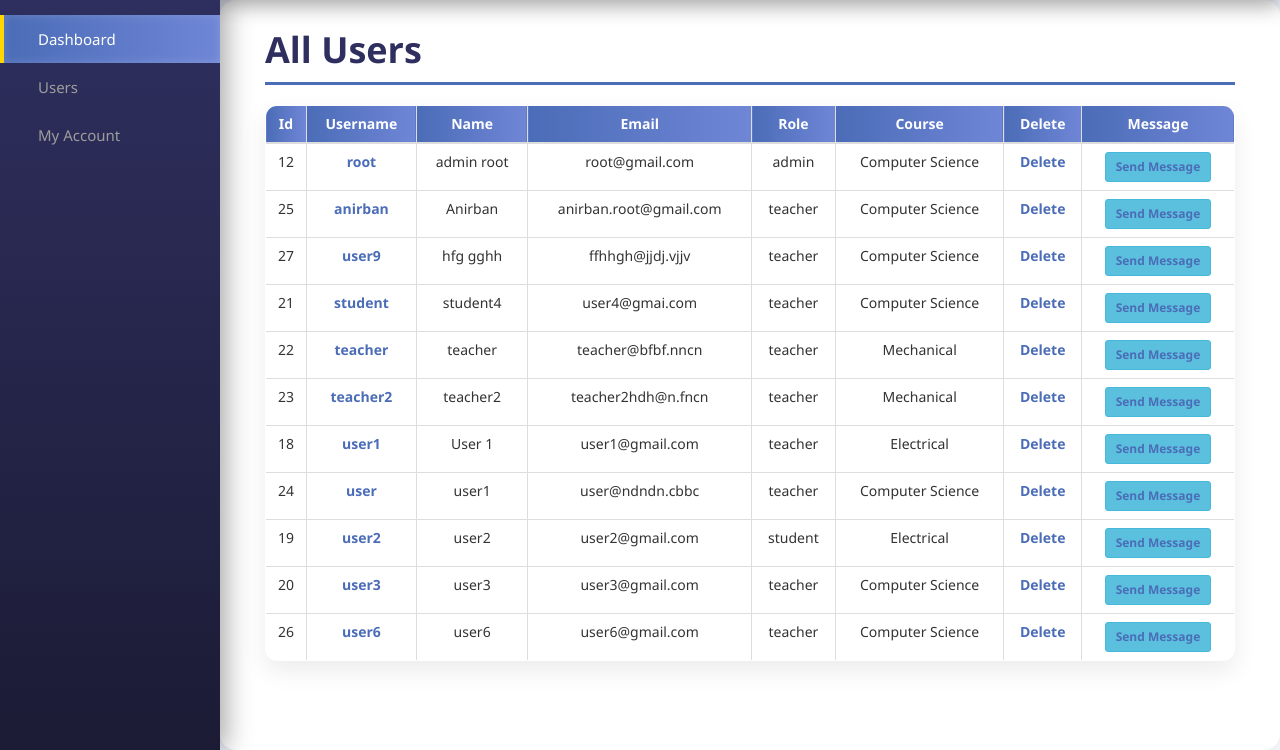
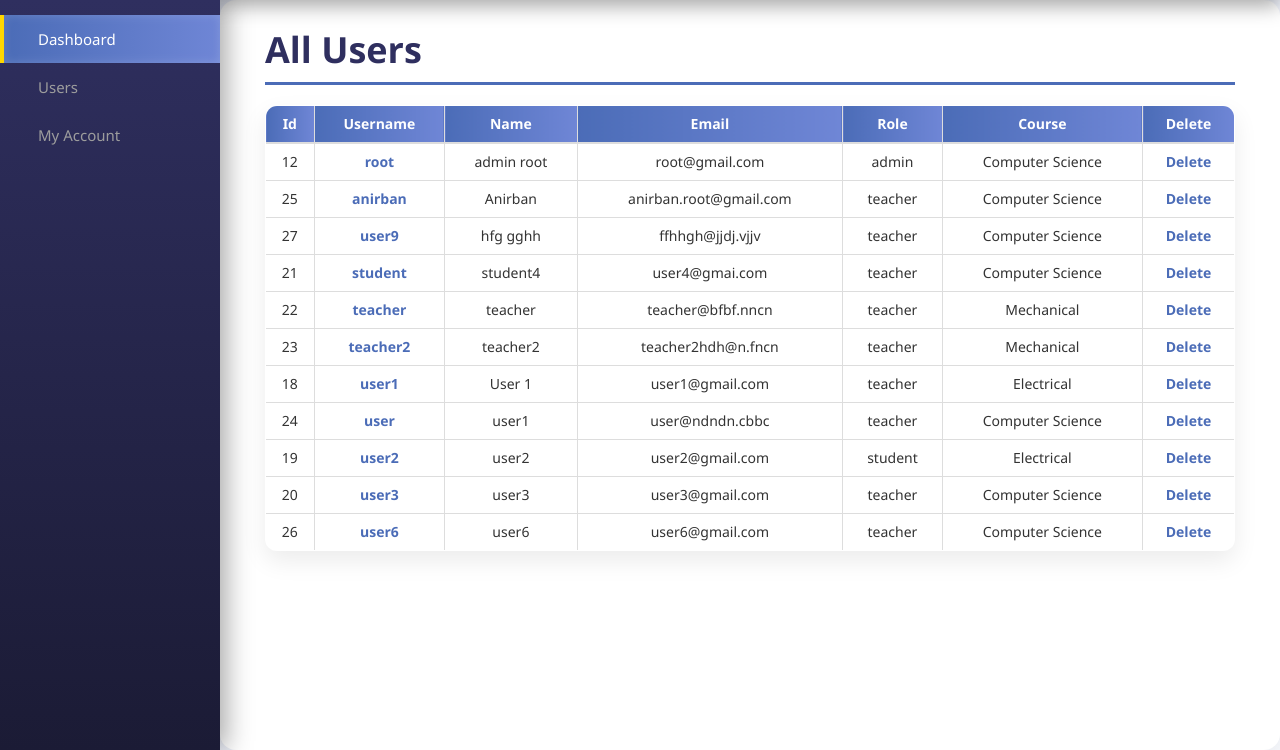
Before and after one commit to mayuripatil5111-cmd/Skill_Exchange_Notes_Sharing, a PHP site: page /dashboard/users.php in a window 1280 px wide. Shown: the part 50-800 px from the top of the page. Run offline with PHP 8.4, Linux system fonts and the light colour scheme; a user stored in the database is signed in; data comes from the database, SQL or seed files in the repository; some libraries are stand-ins or nearby versions.

Commit message:
Update users.php

```diff
--- a/dashboard/users.php
+++ b/dashboard/users.php
@@ -26,7 +26,7 @@ include("includes/adminheader.php");
                                 <th>Role</th>
                                 <th>Course</th>
                                 <th>Delete</th>
-                                <th>Message</th> <!-- New column -->
+
                             </tr>
                         </thead>
 
@@ -56,11 +56,6 @@ include("includes/adminheader.php");
                                         <i class='fa fa-times fa-lg'></i> Delete
                                         </a>
                                       </td>";
-                                // ===== Send Message button =====
-                                echo "<td>
-        <a href='chat.php?user=$username' class='btn btn-info btn-sm'>Send Message</a>
-      </td>";
-                                echo "</tr>";
                             }
                         }
                         ?>
```
